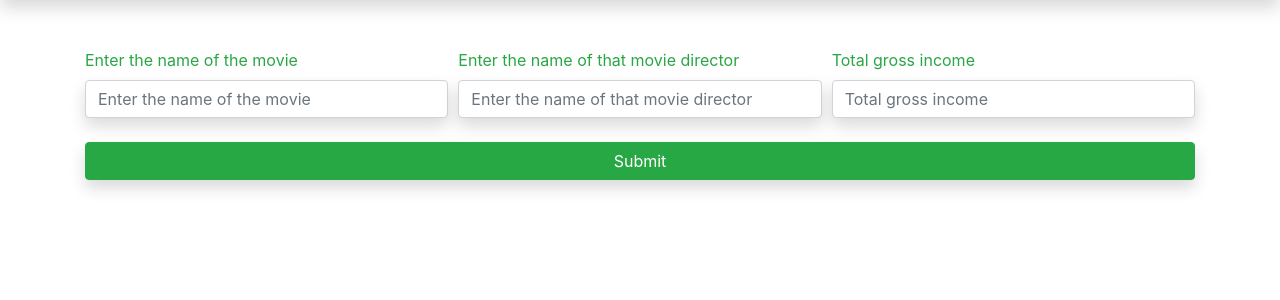
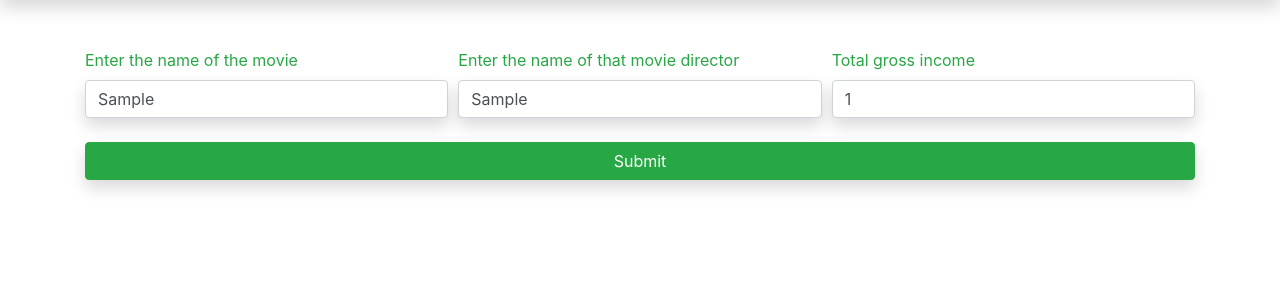
Before and after one commit to MdSamsuzzohaShayon/php-sql-uclteam-crud, a PHP site: page /php-sql-crud/add.php?id=1 in a window 1280 px wide. Shown: the part 56-356 px from the top of the page. Run offline with PHP 8.4, Linux system fonts and the light colour scheme; tables that the repository leaves empty or names only in its code hold one stand-in row (values such as "Sample post").

Commit message:
record is updated successfully

```diff
--- a/add.php
+++ b/add.php
@@ -1,24 +1,51 @@
 <?php
+require_once 'include/db.php';
+
 
 if(isset($_POST['submit']) && $_POST['submit'] != ''){
 //    echo "<pre>"; print_r($_POST); die;
 
-//    THIS IS PERFECT WE REQUIRE FILE HERE. DON'T NEED REQUIRE OUTSIDE OF IF STATEMENT
-    require_once 'include/db.php';
+
 
 
 
     $movie = (!empty($_POST['movie'])) ? $_POST['movie'] : '';
     $director = (!empty($_POST['director'])) ? $_POST['director'] : '';
     $revenue = (!empty($_POST['revenue'])) ? $_POST['revenue'] : '';
+    $id = (!empty($_POST['movie_id'])) ? $_POST['movie_id'] : '';
 
-    $movie_query = "INSERT INTO `movies` (movie, director, revenue) VALUES
-    ('".$movie."', '".$director."', '".$revenue."')";
+    if(!empty($id)){
+//        UPDATE RECORD
+        $movie_query = "UPDATE `movies` SET movie='".$movie."', director='".$director."', revenue='".$revenue."' WHERE id='".$id."'";
+    }else{
+//        INSERT RECORD
+        $movie_query = "INSERT INTO `movies` (movie, director, revenue) VALUES
+        ('".$movie."', '".$director."', '".$revenue."')";
+    }
+
+
+
 
     $result = mysqli_query($conn, $movie_query);
     if($result){
         echo "<br> Record has been saved"; die;
     }
+}
+
+if(isset($_GET['id']) && $_GET['id'] != ''){
+    $movie_id = $_GET['id'];
+    $movie_query = "SELECT * FROM `movies` WHERE id='".$movie_id."'";
+    $movie_res = mysqli_query($conn, $movie_query);
+    $result = mysqli_fetch_row($movie_res);
+//    echo "<pre>"; print_r($result);
+    $movie = $result[1];
+    $director = $result[2];
+    $revenue = $result[3];
+}else{
+    $movie = "";
+    $director = "";
+    $revenue = "";
+    $movie_id = "";
 }
 
 ?>
@@ -34,19 +61,20 @@ if(isset($_POST['submit']) && $_POST['submit'] != ''){
         <div class="form-row">
             <div class="col">
                 <label for="movie" class="text-success">Enter the name of the movie</label>
-                <input type="text" name="movie" class="form-control shadow" placeholder="Enter the name of the movie">
+                <input type="text" name="movie" value="<?php echo $movie; ?>" class="form-control shadow" placeholder="Enter the name of the movie">
             </div>
             <div class="col">
                 <label for="director" class="text-success">Enter the name of that movie director</label>
-                <input type="text" name="director" class="form-control shadow" placeholder="Enter the name of that movie director">
+                <input  value="<?php echo $director; ?>" type="text" name="director" class="form-control shadow" placeholder="Enter the name of that movie director">
             </div>
             <div class="col">
                 <label for="revenue" class="text-success">Total gross income</label>
-                <input type="text" name="revenue" class="form-control shadow" placeholder="Total gross income">
+                <input  value="<?php echo $revenue; ?>" type="text" name="revenue" class="form-control shadow" placeholder="Total gross income">
             </div>
         </div>
         <br>
         <div class="form-group">
+            <input type="hidden" name="movie_id" value="<?php echo $movie_id; ?>">
             <input type="submit" name="submit" class="btn btn-success btn-block shadow" value="Submit" />
         </div>
     </form>
```
Also changed, not shown: index.php (+4 -5 lines).
